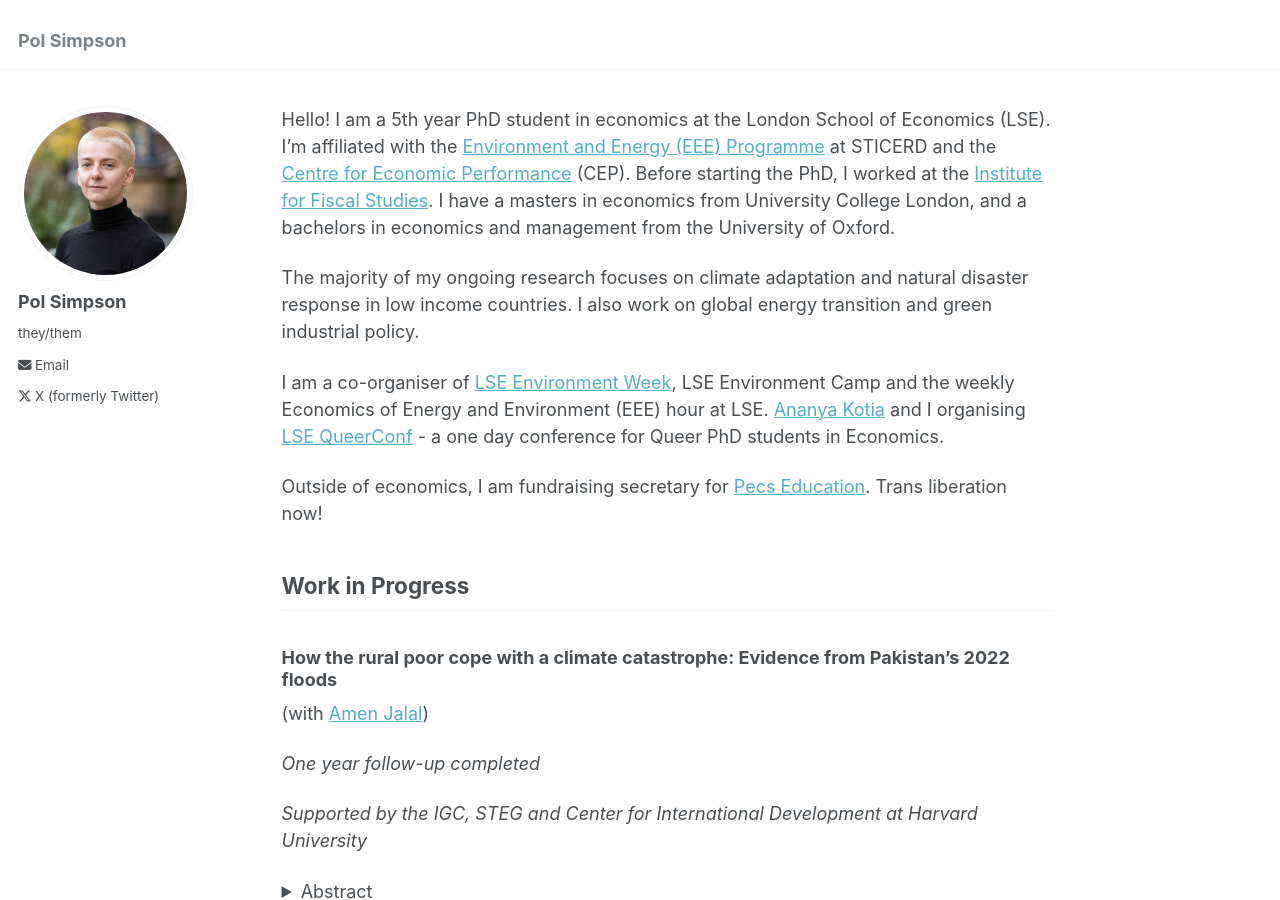
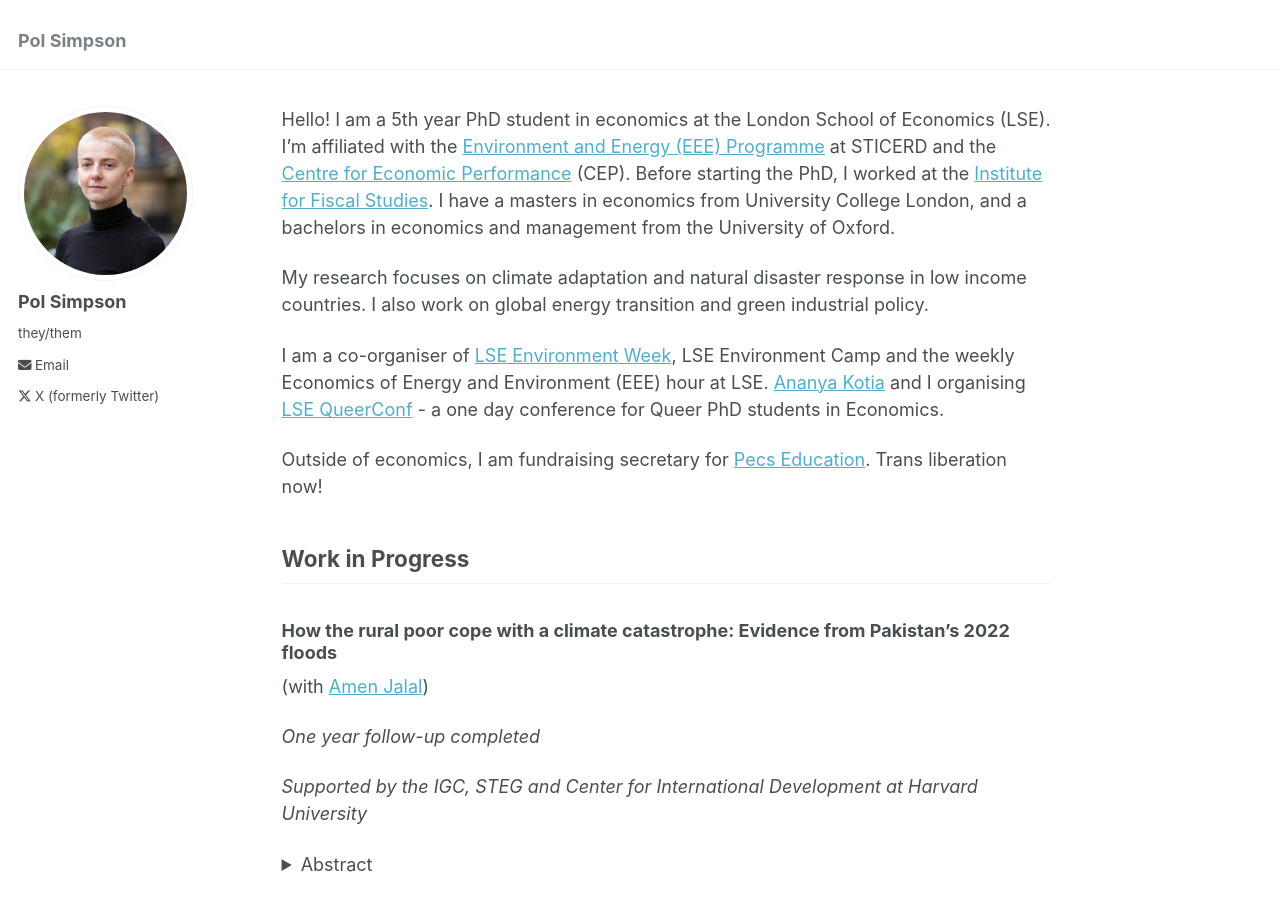
Before and after one commit to polsimpson/polsimpson.github.io, a Jekyll site: the page built from _pages/about.md, in a window 1280 px wide and 900 px high. Built offline with Jekyll 4.4.1, drawn with Linux system fonts in a browser that asks for light colours.

Commit message:
Update about.md

```diff
--- a/_pages/about.md
+++ b/_pages/about.md
@@ -9,7 +9,7 @@ redirect_from:
 
 Hello! I am a 5th year PhD student in economics at the London School of Economics (LSE). I'm affiliated with the [Environment and Energy (EEE) Programme](https://sticerd.lse.ac.uk/_new/our-work/economics-of-environment-and-energy/) at STICERD and the [Centre for Economic Performance](https://cep.lse.ac.uk/_new/people/person.asp?id=11236#:~:text=Pol%20Simpson%20is%20a%20PhD,the%20Institute%20for%20Fiscal%20Studies.) (CEP). Before starting the PhD, I worked at the [Institute for Fiscal Studies](https://ifs.org.uk). I have a masters in economics from University College London, and a bachelors in economics and management from the University of Oxford.
 
-The majority of my ongoing research focuses on climate adaptation and natural disaster response in low income countries. I also work on global energy transition and green industrial policy.
+My research focuses on climate adaptation and natural disaster response in low income countries. I also work on global energy transition and green industrial policy.
 
 I am a co-organiser of [LSE Environment Week](https://www.lse-environment-week.com), LSE Environment Camp and the weekly Economics of Energy and Environment (EEE) hour at LSE. [Ananya Kotia](https://ananyakotia.com) and I organising [LSE QueerConf](https://www.lsequeerconf.com) - a one day conference for Queer PhD students in Economics.
 
```
